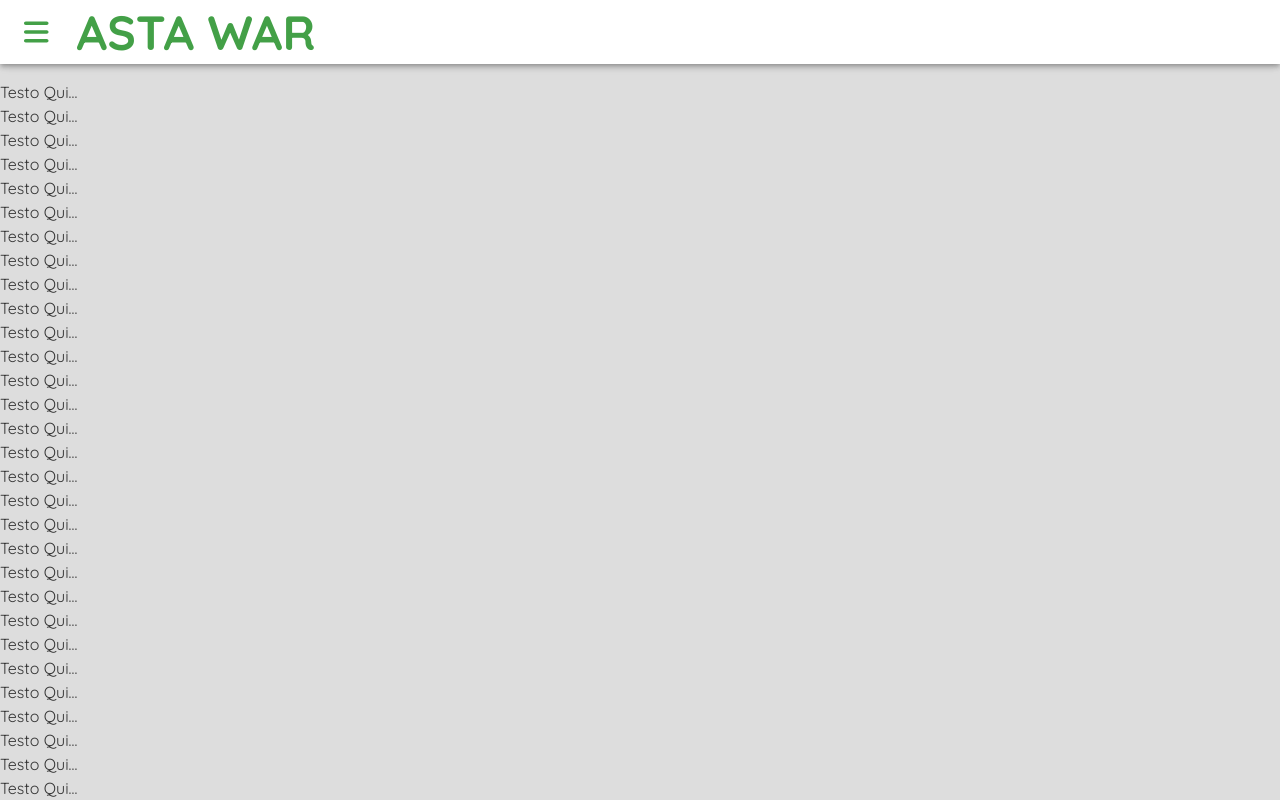
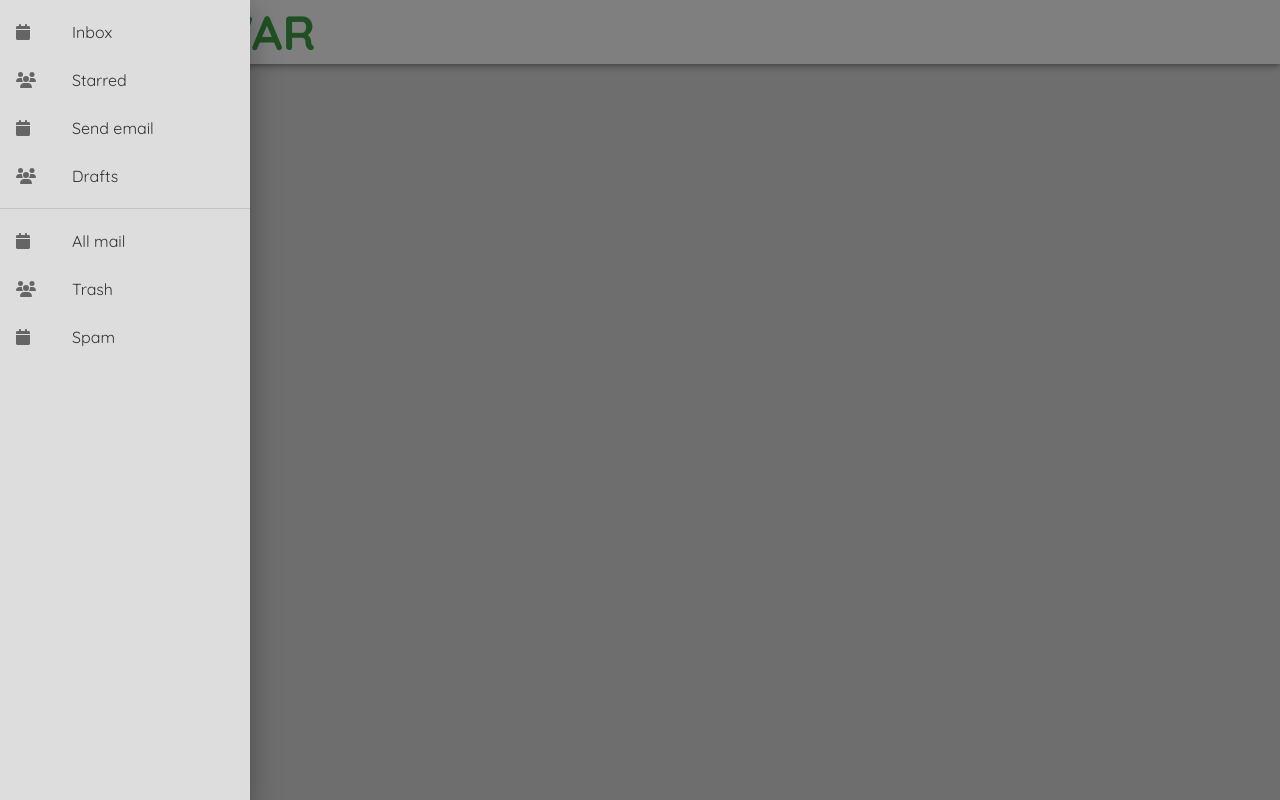
Before and after one commit to danielecomandini/astawar, a React (Vite) app: page /home in a window 1280 px wide. Both pictures are taken after a click on the button "menu". Shown: the top 800 px of the page. Built offline with nearby package versions, Linux system fonts and the light colour scheme.

Commit message:
Preparazione per il Menu

```diff
--- a/src/pages/home/AstaWarHomeIndex.jsx
+++ b/src/pages/home/AstaWarHomeIndex.jsx
@@ -1,15 +1,30 @@
+import { useState } from "react";
+import AstaWarMenuPanel from "./components/AstaWarMenuPanel";
 import AstaWarHomeNavigationBar from "./components/AstaWarHomeNavigationBar";
 
 const AstaWarHomeIndex = () => {
+  const [showMenu, setShowMenu] = useState(false);
+
   return (
     <>
-      <AstaWarHomeNavigationBar />
-      <div style={{
-        height: '100hv',
-        overflowY: 'auto',
-        paddingTop: '80px'
-      }}>
-        {Array.from( {length: 100}, (_,i) => <div key={i}>Testo Qui...</div>)}
+      <AstaWarHomeNavigationBar
+        showMenu={showMenu}
+        onClickHandler={setShowMenu}
+      />
+      <AstaWarMenuPanel
+        showMenu={showMenu}
+        onCloseHandler={() => setShowMenu(false)}
+      />
+      <div
+        style={{
+          height: "100hv",
+          overflowY: "auto",
+          paddingTop: "80px",
+        }}
+      >
+        {Array.from({ length: 100 }, (_, i) => (
+          <div key={i}>Testo Qui...</div>
+        ))}
       </div>
     </>
   );
--- a/src/pages/home/components/AstaWarHomeNavigationBar.jsx
+++ b/src/pages/home/components/AstaWarHomeNavigationBar.jsx
@@ -4,7 +4,10 @@ import AW_Icon from "../../../UI/elements/icons/AWIcon";
 import { AW_COLORS } from "../../../UI/themes/AstaWarTheme";
 import { faBars } from "@fortawesome/free-solid-svg-icons";
 
-const AstaWarHomeNavigationBar = () => {
+const AstaWarHomeNavigationBar = ({ showMenu, onClickHandler }) => {
+  const onClickMenuHandler = () => {
+    onClickHandler(!showMenu);
+  };
   return (
     <Box sx={{ flexGrow: 1 }}>
       <AppBar position="fixed">
@@ -19,6 +22,7 @@ const AstaWarHomeNavigationBar = () => {
             color="inherit"
             aria-label="menu"
             sx={{ mr: 2 }}
+            onClick={onClickMenuHandler}
           >
             <AW_Icon icon={faBars} color={AW_COLORS.green} />
           </IconButton>
--- /dev/null
+++ b/src/pages/home/components/AstaWarMenuPanel.jsx
@@ -0,0 +1,67 @@
+import * as React from "react";
+import { Box } from "@mui/material";
+import { Drawer } from "@mui/material";
+import { Button } from "@mui/material";
+import { List } from "@mui/material";
+import { Divider } from "@mui/material";
+import { ListItem } from "@mui/material";
+import { ListItemButton } from "@mui/material";
+import { ListItemIcon } from "@mui/material";
+import { ListItemText } from "@mui/material";
+import { faCalendar, faUsers } from "@fortawesome/free-solid-svg-icons";
+import AW_Icon from "../../../UI/elements/icons/AWIcon";
+
+const AstaWarMenuPanel = ({ showMenu, onCloseHandler }) => {
+  const onMenuClickHandler = () => {
+    onCloseHandler(!showMenu);
+  };
+
+  const DrawerList = (
+    <Box sx={{ width: 250 }} role="presentation" onClick={onMenuClickHandler}>
+      <List>
+        {["Inbox", "Starred", "Send email", "Drafts"].map((text, index) => (
+          <ListItem key={text} disablePadding>
+            <ListItemButton>
+              <ListItemIcon>
+                {index % 2 === 0 ? (
+                  <AW_Icon icon={faCalendar} />
+                ) : (
+                  <AW_Icon icon={faUsers} />
+                )}
+              </ListItemIcon>
+              <ListItemText primary={text} />
+            </ListItemButton>
+          </ListItem>
+        ))}
+      </List>
+      <Divider />
+      <List>
+        {["All mail", "Trash", "Spam"].map((text, index) => (
+          <ListItem key={text} disablePadding>
+            <ListItemButton onClick={onMenuClickHandler}>
+              <ListItemIcon>
+                {index % 2 === 0 ? (
+                  <AW_Icon icon={faCalendar} />
+                ) : (
+                  <AW_Icon icon={faUsers} />
+                )}
+              </ListItemIcon>
+              <ListItemText primary={text} />
+            </ListItemButton>
+          </ListItem>
+        ))}
+      </List>
+    </Box>
+  );
+
+  return (
+    <div>
+      <Button onClick={onMenuClickHandler}>Open drawer</Button>
+      <Drawer open={showMenu} onClose={onMenuClickHandler}>
+        {DrawerList}
+      </Drawer>
+    </div>
+  );
+};
+
+export default AstaWarMenuPanel;
```
